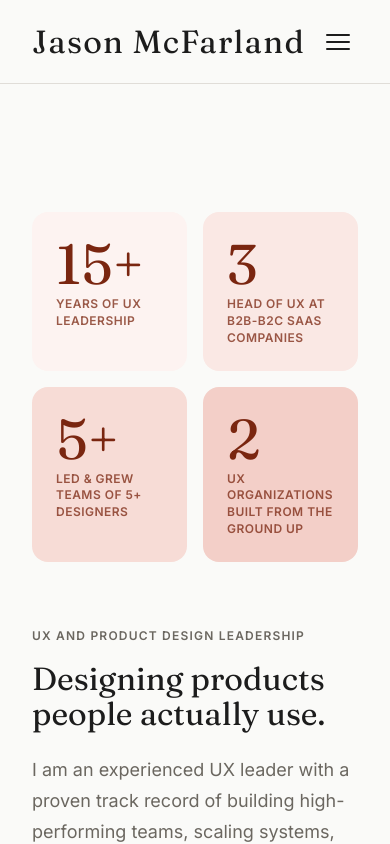
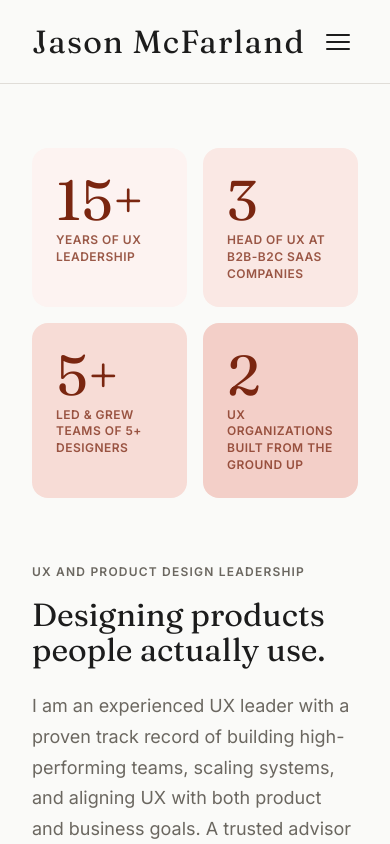
Before and after one commit to jxmcfarland/portfolio, a React (Vite) app: page / in a window 390 px wide. Shown: the top 844 px of the page. Built offline with nearby package versions, Linux system fonts and the light colour scheme.

Commit message:
adjusted infographic top spacing

```diff
--- a/src/App.css
+++ b/src/App.css
@@ -82,6 +82,12 @@
 .hero {
   padding-block: var(--space-32);
   border-bottom: 1px solid var(--color-border);
+}
+
+@media (max-width: 768px) {
+  .hero {
+    padding-block: var(--space-16);
+  }
 }
 
 .hero__layout {
```
